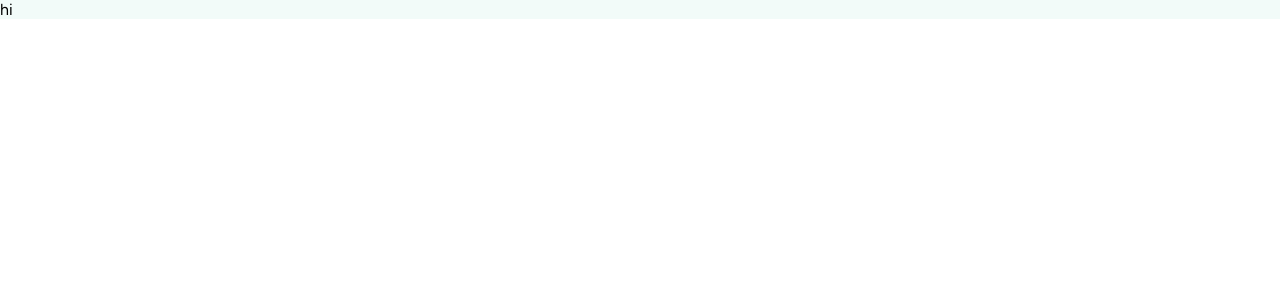
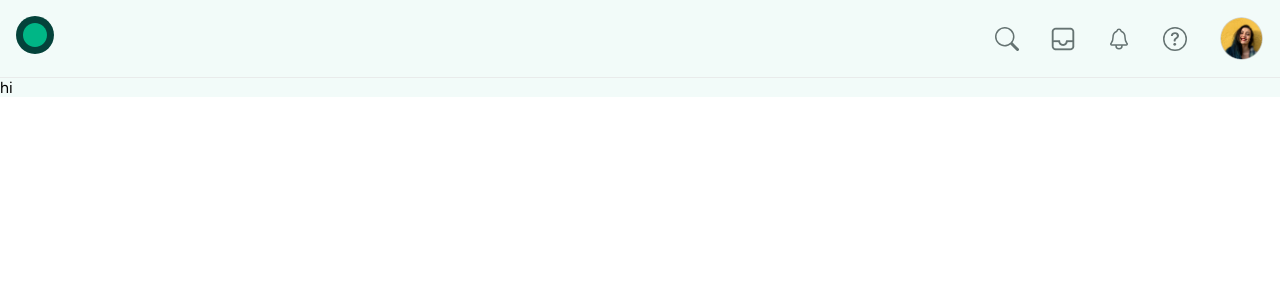
Before and after one commit to Arpitchugh/dealintent, a Next.js app: page / in a window 1280 px wide. Shown: the top 300 px of the page. Built offline with nearby package versions, Linux system fonts and the light colour scheme.

Commit message:
navbar ready

```diff
--- a/src/app/layout.tsx
+++ b/src/app/layout.tsx
@@ -1,4 +1,4 @@
-// import { Navbar } from '@/components/navbar';
+import Nav from '@/components/nav/Nav';
 import './globals.css';
 import { Figtree } from 'next/font/google';
 
@@ -17,7 +17,7 @@ export default function RootLayout({
 	return (
 		<html lang='en'>
 			<body className={font.className}>
-				{/* <Navbar /> */}
+				<Nav />
 				{children}
 			</body>
 		</html>
--- /dev/null
+++ b/src/components/nav/Nav.module.scss
@@ -0,0 +1,120 @@
+// Break-points
+$breakpoint-small: 480px;
+$breakpoint-medium: 768px;
+$breakpoint-large: 1024px;
+
+// Colors
+$background-color: #f2fbf9;
+$border-color: #e9ebeb;
+
+@mixin respond-to($breakpoint) {
+	@media (max-width: $breakpoint) {
+		@content;
+	}
+}
+
+.navbar {
+	background-color: $background-color;
+	position: relative;
+	display: flex;
+	align-items: center;
+	justify-content: space-between;
+	border-bottom: 1px solid $border-color;
+	padding: 1rem;
+
+	.logo {
+		width: 45px;
+		height: 45px;
+		cursor: pointer;
+	}
+	.flex{
+		display: flex;
+
+	}
+	.options {
+		display: flex;
+		align-items: center;
+		gap: 2rem;
+		color: #657372;
+
+		* {
+			cursor: pointer;
+		}
+
+		@include respond-to($breakpoint-small) {
+			display: none;
+		}
+	}
+
+	.menu {
+		display: none;
+
+		@include respond-to($breakpoint-small) {
+			display: block;
+		}
+
+		.drawer {
+			background-color: $background-color;
+			position: absolute;
+			width: 100%;
+			height: 100vh;
+			padding: 2.5rem;
+			top: 0;
+			left: 0;
+			z-index: 10;
+
+			display: flex;
+			flex-direction: column;
+			align-items: stretch;
+			.close {
+				position: absolute;
+				top: 1.5rem;
+				right: 1.5rem;
+				cursor: pointer;
+			}
+
+			.user {
+				display: flex;
+				align-items: center;
+				gap: 0.5rem;
+				padding: 1rem 0;
+				border-bottom: 1px solid $border-color;
+
+				.userinfo {
+					display: flex;
+					flex-direction: column;
+					justify-content: center;
+				}
+
+				.name {
+					color: #233735;
+					font-weight: bold;
+				}
+
+				.profession {
+					color: #7b8786;
+					font-size: 12px;
+				}
+			}
+
+			.option {
+				display: flex;
+				align-items: center;
+				gap: 1.5rem;
+				padding: 1rem 0;
+				color: #657372;
+				border-bottom: 1px solid $border-color;
+
+				span {
+					font-size: 16px;
+					cursor: pointer;
+				}
+
+				svg,
+				img {
+					cursor: pointer;
+				}
+			}
+		}
+	}
+}
--- /dev/null
+++ b/src/components/nav/Nav.tsx
@@ -0,0 +1,101 @@
+'use client';
+
+import { Avatar, Typography, Image } from 'antd';
+import { BsQuestionCircle, BsSearch } from 'react-icons/bs';
+import { AiOutlineClose, AiOutlineMenu } from 'react-icons/ai';
+import { IoNotificationsOutline } from 'react-icons/io5';
+
+import styles from './Nav.module.scss';
+import { useCallback, useState } from 'react';
+
+const Nav: React.FC = () => {
+	const [showDrawer, setShowDrawer] = useState(false);
+
+	const { Text } = Typography;
+
+	const openDrawer = useCallback(() => {
+		setShowDrawer(true);
+	}, []);
+
+	const closeDrawer = useCallback(() => {
+		setShowDrawer(false);
+	}, []);
+
+	const welcomeMessage = () => {
+		alert('Hii, no functionality on icons');
+	};
+	return (
+		<nav className={styles.navbar}>
+			<div className={styles.logo}>
+				{/* <div className={styles.flex}> */}
+				<Image
+					src='/logo.svg'
+					alt='Dealintent Logo'
+					width={38}
+					height={38}
+					preview={false}
+					onClick={welcomeMessage}
+				/>
+				{/* <Image
+						src='icons/arrow.svg'
+						alt='arrow'
+						width={15}
+						height={15}
+						preview={false}
+						onClick={openDrawer}
+					/> */}
+				{/* </div> */}
+			</div>
+			<div className={styles.options} onClick={welcomeMessage}>
+				<BsSearch size={24} />
+				<Image
+					src='/mail.png'
+					alt='Mail Inbox'
+					width={24}
+					height={24}
+					preview={false}
+				/>
+				<IoNotificationsOutline size={24} />
+				<BsQuestionCircle size={24} />
+				<Avatar src='/avatar.png' alt='User Profile Picture' size={45} />
+			</div>
+			<div className={styles.menu}>
+				<AiOutlineMenu size={24} onClick={openDrawer} />
+				{showDrawer ? (
+					<div className={styles.drawer}>
+						<AiOutlineClose
+							size={20}
+							className={styles.close}
+							onClick={closeDrawer}
+						/>
+						<div className={styles.user}>
+							<Avatar src='/avatar.png' alt='User Profile Picture' size={45} />
+							<div className={styles.userinfo}>
+								<Text className={styles.name}>Jane Smith</Text>
+								<Text className={styles.profession}>Sales Executive</Text>
+							</div>
+						</div>
+						<div className={styles.option}>
+							<BsSearch size={24} />
+							<Text>Search</Text>
+						</div>
+						<div className={styles.option}>
+							<Image src='/mail.png' alt='Mail Inbox' width={24} height={24} />
+							<Text>Inbox</Text>
+						</div>
+						<div className={styles.option}>
+							<IoNotificationsOutline size={24} />
+							<Text>Notifications</Text>
+						</div>
+						<div className={styles.option}>
+							<BsQuestionCircle size={24} />
+							<Text>Help</Text>
+						</div>
+					</div>
+				) : null}
+			</div>
+		</nav>
+	);
+};
+
+export default Nav;
```
